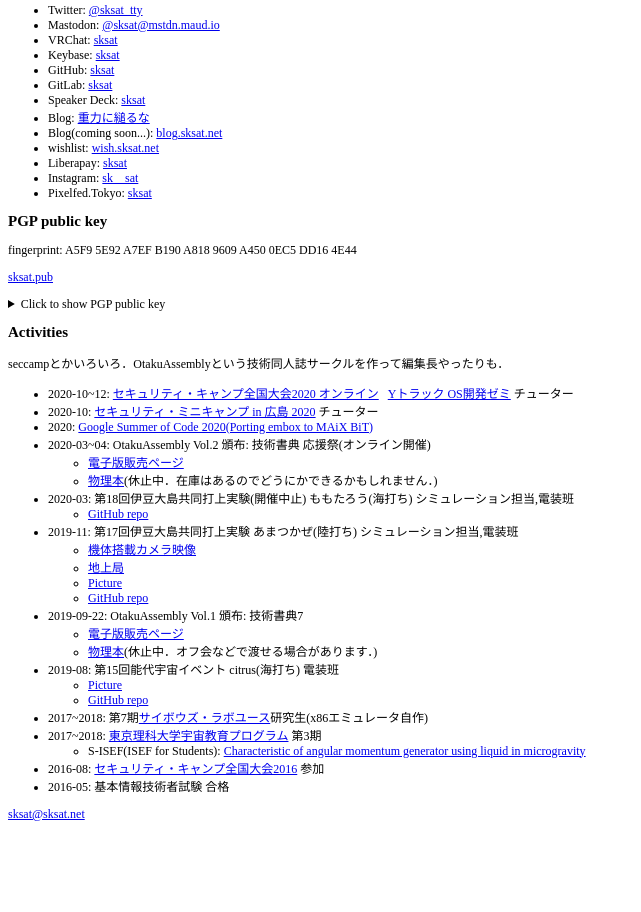
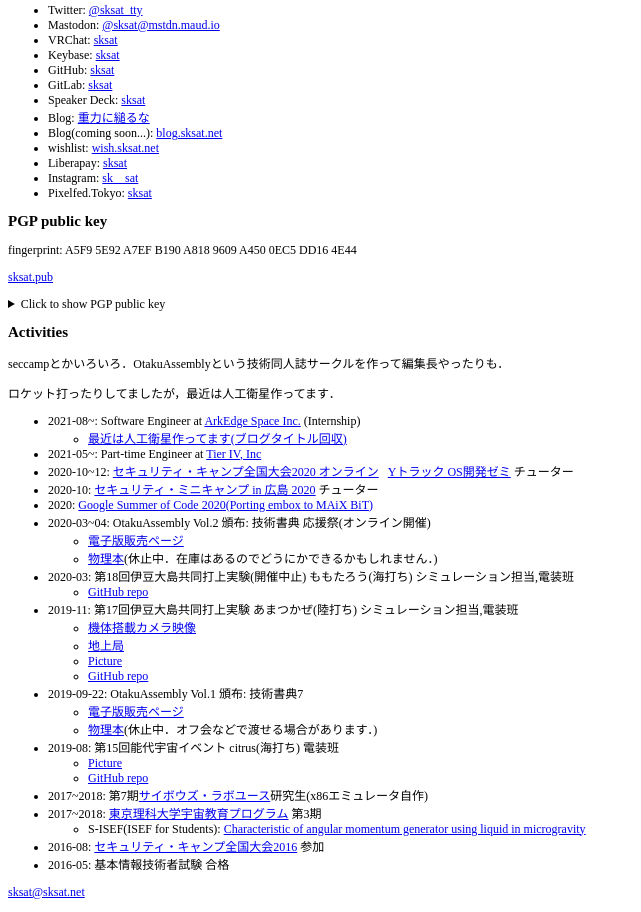
Before and after one commit to sksat/sksat.net, a plain HTML site: page index.html in a window 1280 px wide. Shown: the part 653-1565 px from the top of the page, without its empty margins (0-641 px from the left). Before the commit the page ends 1487 px from the top, so only its background shows below. Drawn offline with Linux system fonts and the light colour scheme; a web font is replaced by a local one.

Commit message:
add: job info

```diff
--- a/index.html
+++ b/index.html
@@ -105,7 +105,18 @@
       <h2>Activities</h2>
 
       <p>seccampとかいろいろ．OtakuAssemblyという技術同人誌サークルを作って編集長やったりも．</p>
+      <p>ロケット打ったりしてましたが，最近は人工衛星作ってます．</p>
+
       <ul>
+        <li>2021-08~:
+          Software Engineer at <a href="https://arkedgespace.com/">ArkEdge Space Inc.</a> (Internship)
+          <ul>
+            <li><a href="https://sksat.hatenablog.com/entry/2021/09/28/093453">最近は人工衛星作ってます(ブログタイトル回収)</a></li>
+          </ul>
+        </li>
+        <li>2021-05~:
+          Part-time Engineer at <a href="https://tier4.jp/">Tier IV, Inc</a>
+        </li>
         <li>2020-10~12:
           <a href="https://www.ipa.go.jp/jinzai/camp/2020/zenkoku2020_index.html">セキュリティ・キャンプ全国大会2020 オンライン</a>&ensp;
           <a href="https://www.ipa.go.jp/jinzai/camp/2020/zenkoku2020_program_list.html#list_s-y1">Yトラック OS開発ゼミ</a> チューター
```
